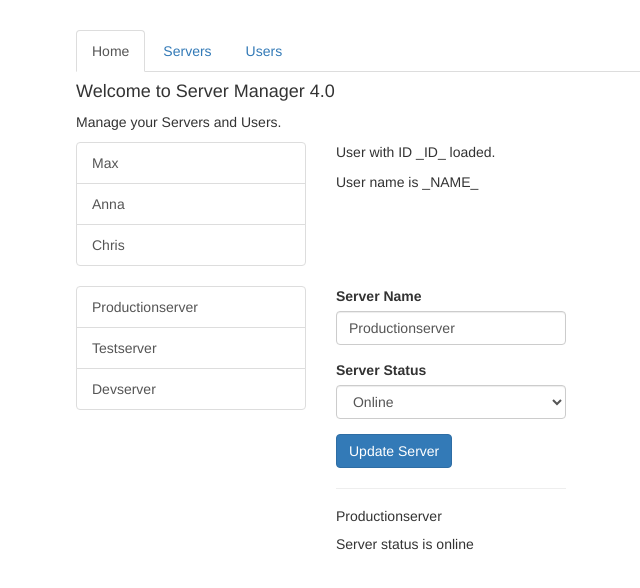
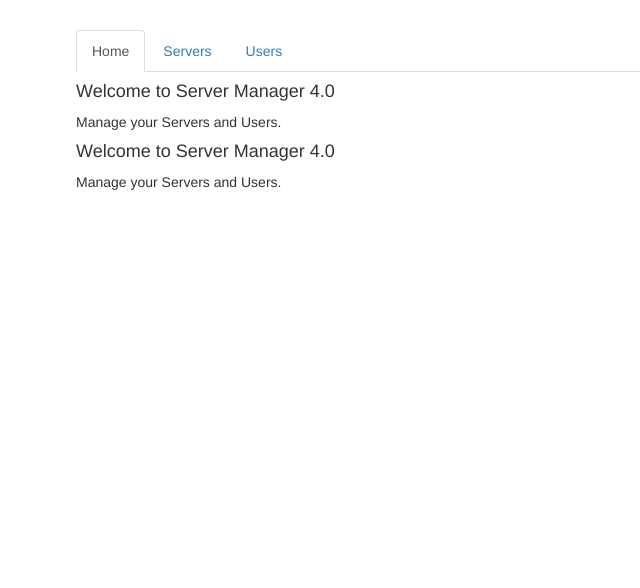
Before and after one commit to donchriscorleone/angular-routing, an Angular app: page / in a window 1280 px wide. Shown: the top 588 px of the page, without its empty margins (189-829 px from the left). Built offline with nearby package versions, Linux system fonts and the light colour scheme.

Commit message:
Added routes in app module.

```diff
--- a/src/app/app.component.html
+++ b/src/app/app.component.html
@@ -10,17 +10,8 @@
   </div>
   <div class="row">
     <div class="col-xs-12 col-sm-10 col-md-8 col-sm-offset-1 col-md-offset-2">
-      <app-home></app-home>
-    </div>
-  </div>
-  <div class="row">
-    <div class="col-xs-12 col-sm-10 col-md-8 col-sm-offset-1 col-md-offset-2">
-      <app-users></app-users>
-    </div>
-  </div>
-  <div class="row">
-    <div class="col-xs-12 col-sm-10 col-md-8 col-sm-offset-1 col-md-offset-2">
-      <app-servers></app-servers>
+      <!-- <app-home></app-home> -->
+      <router-outlet><app-home></app-home></router-outlet>
     </div>
   </div>
 </div>
--- a/src/app/app.module.ts
+++ b/src/app/app.module.ts
@@ -1,17 +1,22 @@
-import { BrowserModule } from '@angular/platform-browser';
-import { NgModule } from '@angular/core';
-import { FormsModule } from '@angular/forms';
+import { BrowserModule } from "@angular/platform-browser";
+import { NgModule } from "@angular/core";
+import { FormsModule } from "@angular/forms";
 
+import { AppComponent } from "./app.component";
+import { HomeComponent } from "./home/home.component";
+import { UsersComponent } from "./users/users.component";
+import { ServersComponent } from "./servers/servers.component";
+import { UserComponent } from "./users/user/user.component";
+import { EditServerComponent } from "./servers/edit-server/edit-server.component";
+import { ServerComponent } from "./servers/server/server.component";
+import { ServersService } from "./servers/servers.service";
+import { RouterModule, Routes } from "@angular/router";
 
-import { AppComponent } from './app.component';
-import { HomeComponent } from './home/home.component';
-import { UsersComponent } from './users/users.component';
-import { ServersComponent } from './servers/servers.component';
-import { UserComponent } from './users/user/user.component';
-import { EditServerComponent } from './servers/edit-server/edit-server.component';
-import { ServerComponent } from './servers/server/server.component';
-import { ServersService } from './servers/servers.service';
-
+const appRoutes: Routes = [
+  { path: "", component: HomeComponent },
+  { path: "users", component: UsersComponent },
+  { path: "servers", component: ServersComponent },
+];
 @NgModule({
   declarations: [
     AppComponent,
@@ -20,13 +25,10 @@
     ServersComponent,
     UserComponent,
     EditServerComponent,
-    ServerComponent
+    ServerComponent,
   ],
-  imports: [
-    BrowserModule,
-    FormsModule,
-  ],
+  imports: [BrowserModule, FormsModule, RouterModule.forRoot(appRoutes)],
   providers: [ServersService],
-  bootstrap: [AppComponent]
+  bootstrap: [AppComponent],
 })
-export class AppModule { }
+export class AppModule {}
```
